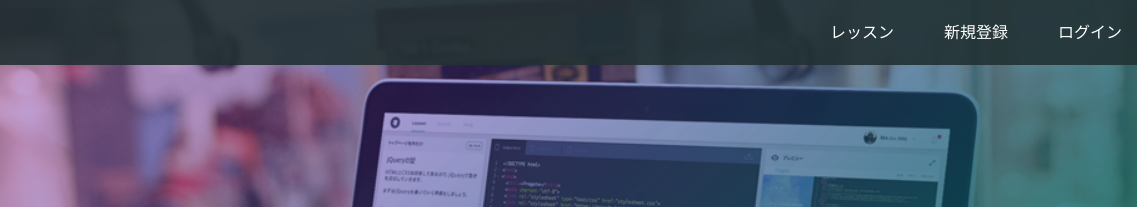
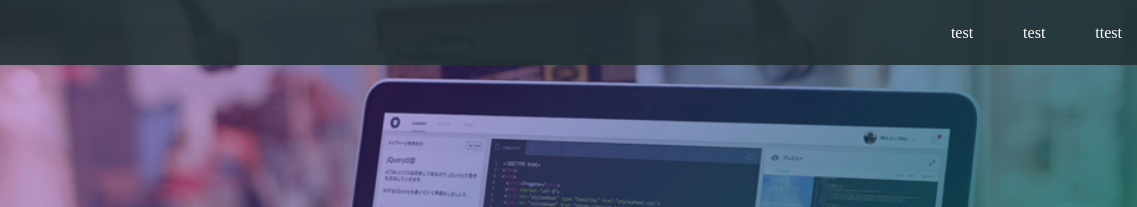
Before and after one commit to hiromi7/test.github.io, a plain HTML site: page index.html in a window 1280 px wide. Shown: the top 207 px of the page, 143-1280 px from the left. Drawn offline with Linux system fonts and the light colour scheme.

Commit message:
Update index.html

```diff
--- a/index.html
+++ b/index.html
@@ -15,9 +15,9 @@
       </div>
       <span class="fa fa-bars menu-icon"></span>
       <div class="header-right">
-        <a href="#">レッスン</a>
-        <a href="#">新規登録</a>
-        <a href="#" class="login">ログイン</a>
+        <a href="#">test</a>
+        <a href="#">test</a>
+        <a href="#" class="login">ttest</a>
       </div>
     </div>
   </header>
```
